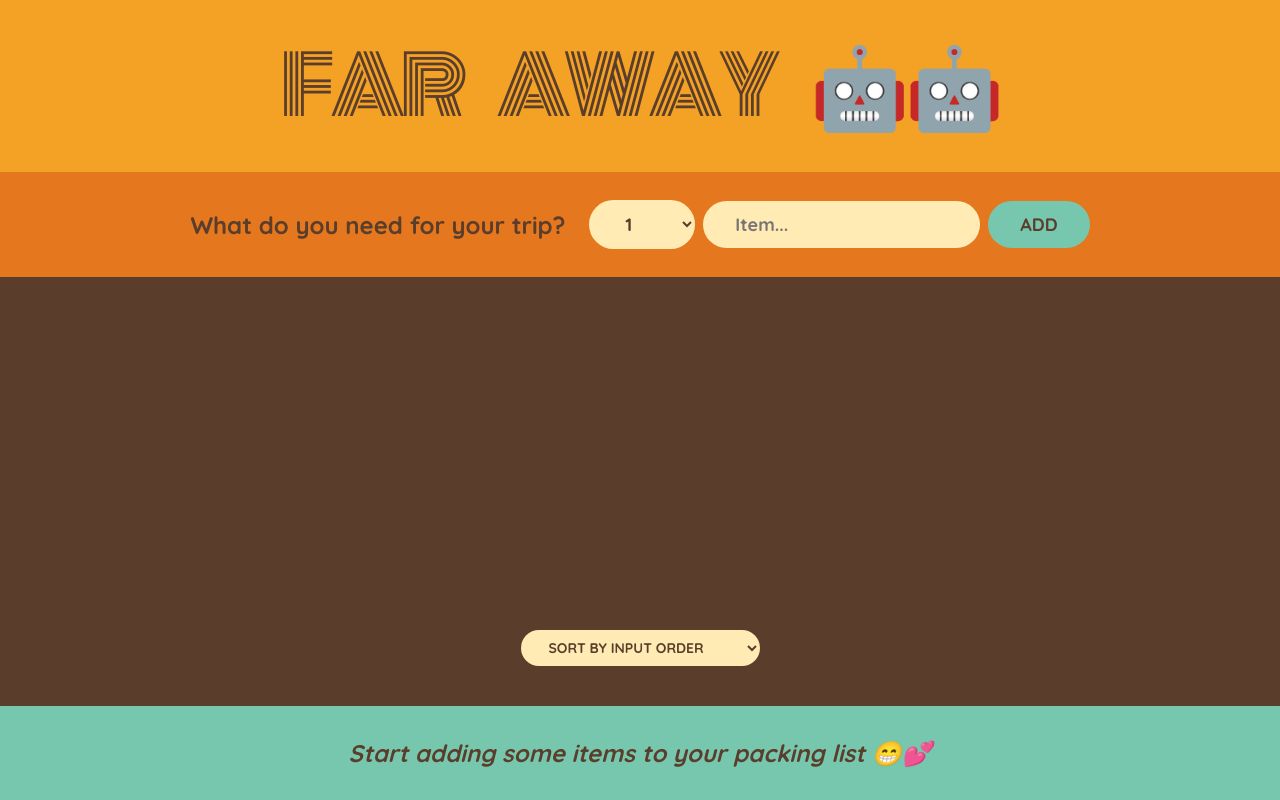
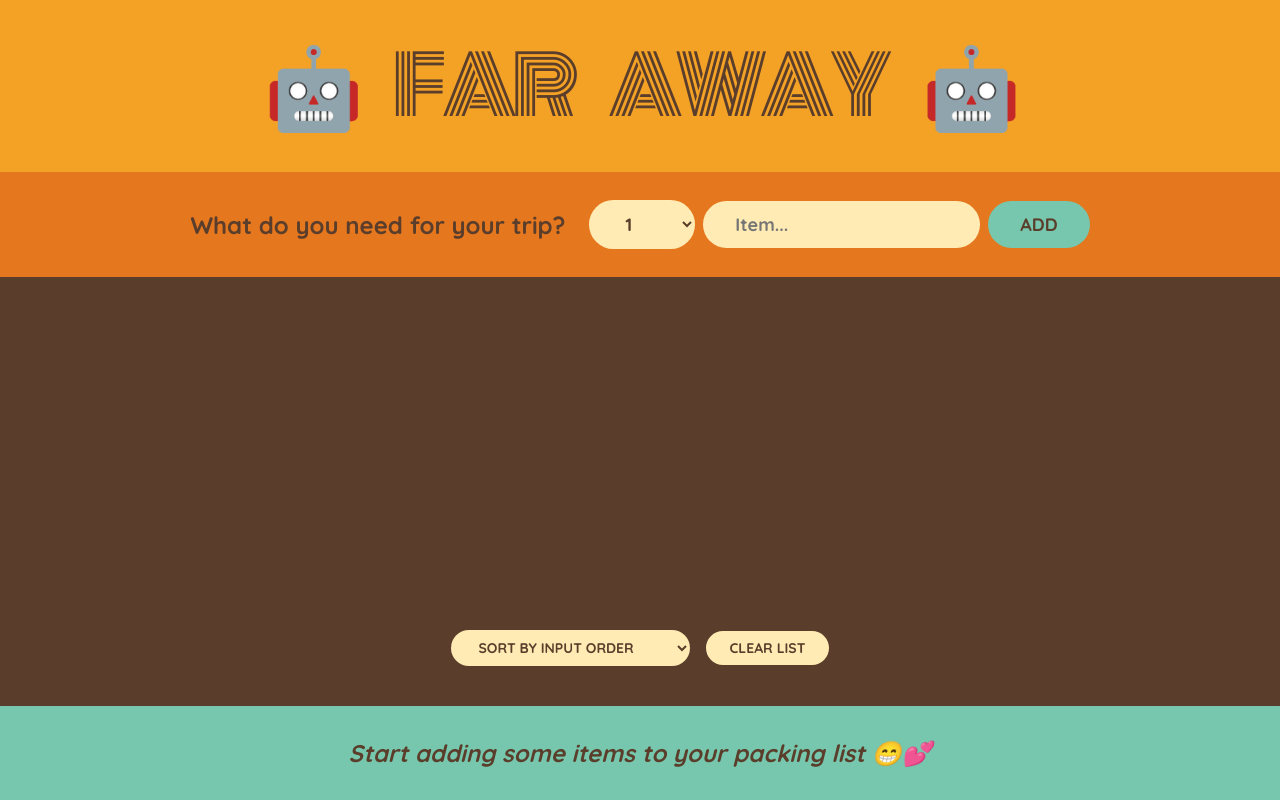
Before and after one commit to MadeSatya5/farAway-item-list, a React (Vite) app: page / in a window 1280 px wide. Built offline with nearby package versions, Linux system fonts and the light colour scheme.

Commit message:
feat: add clear list and finishing projects

```diff
--- a/src/App.jsx
+++ b/src/App.jsx
@@ -21,6 +21,14 @@ function App() {
       )
     );
   }
+  function handleClear() {
+    if (items.length < 1) return;
+
+    const confirmed = window.confirm(
+      "Are you sure you want to delete all items?"
+    );
+    if (confirmed) setItems([]);
+  }
 
   return (
     <>
@@ -31,8 +39,9 @@ function App() {
           items={items}
           onDeleteItems={handleDeleteItems}
           onCheckItems={handleCheckItems}
+          onClearList={handleClear}
         />
-        <Stats items={items}/>
+        <Stats items={items} />
       </div>
     </>
   );
--- a/src/assets/components/Logo.jsx
+++ b/src/assets/components/Logo.jsx
@@ -1,7 +1,7 @@
 export default function Logo(){
     return (
         <>
-            <h1>Far Away 🤖🤖</h1>
+            <h1>🤖 Far Away 🤖</h1>
         </>
     );
 }
--- a/src/assets/components/PackingLIst.jsx
+++ b/src/assets/components/PackingLIst.jsx
@@ -1,7 +1,7 @@
 import { useState } from "react";
 import Item from "./Item";
 
-export default function PackingList({ items, onDeleteItems, onCheckItems }) {
+export default function PackingList({ items, onDeleteItems, onCheckItems, onClearList }) {
   const [sortBy, setSortBy] = useState("input");
 
   let sortedItems;
@@ -18,6 +18,9 @@ export default function PackingList({ items, onDeleteItems, onCheckItems }) {
       (a, b) => Number(a.packed) - Number(b.packed)
     );
   }
+
+
+
   return (
     <>
       <div className="list">
@@ -38,6 +41,8 @@ export default function PackingList({ items, onDeleteItems, onCheckItems }) {
             <option value="description">Sort by description</option>
             <option value="packed">Sort by packed status</option>
           </select>
+
+          <button onClick={onClearList}>Clear list</button>
         </div>
       </div>
     </>
```
